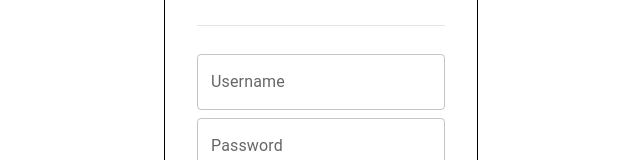
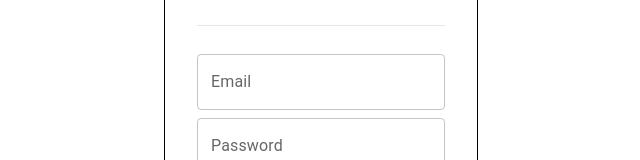
Before and after one commit to Redskinsjo/pimster-feature-frontend, a Next.js app: page /authenticate in a window 1280 px wide. Shown: the part 329-489 px from the top of the page, without its empty margins (319-959 px from the left). Built offline with nearby package versions, Linux system fonts and the light colour scheme.

Commit message:
remove username for email

```diff
--- a/components/login-form.jsx
+++ b/components/login-form.jsx
@@ -51,7 +51,7 @@ const LoginForm = ({
       ))}
       <hr />
 
-      {["username", "password"].map((field) => (
+      {["email", "password"].map((field) => (
         <CustomField
           key={field}
           name={field}
--- a/components/signup-form.jsx
+++ b/components/signup-form.jsx
@@ -20,10 +20,9 @@ const SignupForm = ({
     try {
       const user = await client.mutate({
         mutation: register,
-        variables: { input: { ...data } },
+        variables: { input: { ...data, username: "test" } },
       })
       if (user.data.register) {
-        console.log(user.data.register.user.username)
         const token = user.data.register.jwt
         localStorage.setItem("token", token)
         setShouldSignup(false)
--- a/pages/authenticate.js
+++ b/pages/authenticate.js
@@ -6,7 +6,7 @@ import LoginForm from "../components/login-form"
 import SignupForm from "../components/signup-form"
 
 const initialFormValues = {
-  username: "",
+  // username: "",
   email: "",
   password: "",
 }
```
